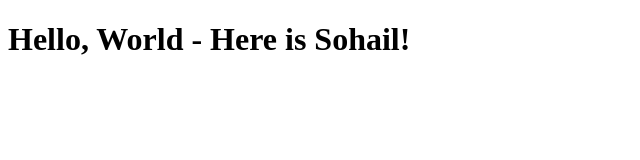
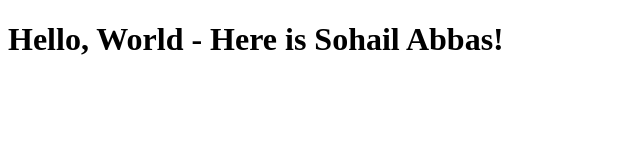
Before and after one commit to Sohail8821/testAPP, a plain HTML site: page index.html in a window 1280 px wide. Shown: the whole page, without its empty margins (0-640 px from the left). Drawn offline with Linux system fonts and the light colour scheme.

Commit message:
Update index.html

```diff
--- a/index.html
+++ b/index.html
@@ -8,6 +8,6 @@
     <title>Hello, World - Here is Sohail!</title>
 </head>
 <body>
-    <h1>Hello, World - Here is Sohail!</h1>
+    <h1>Hello, World - Here is Sohail Abbas!</h1>
 </body>
 </html>
```
